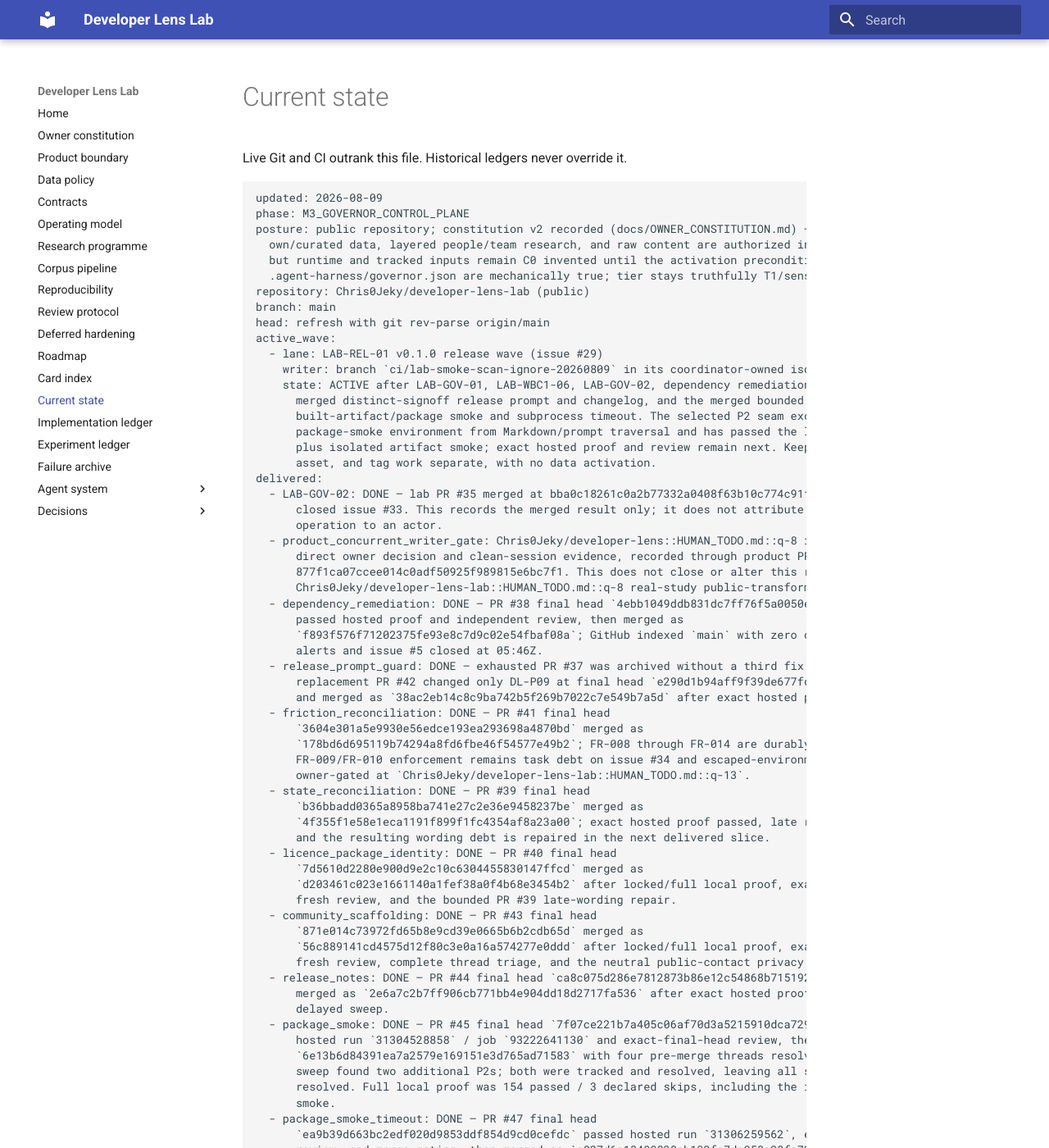
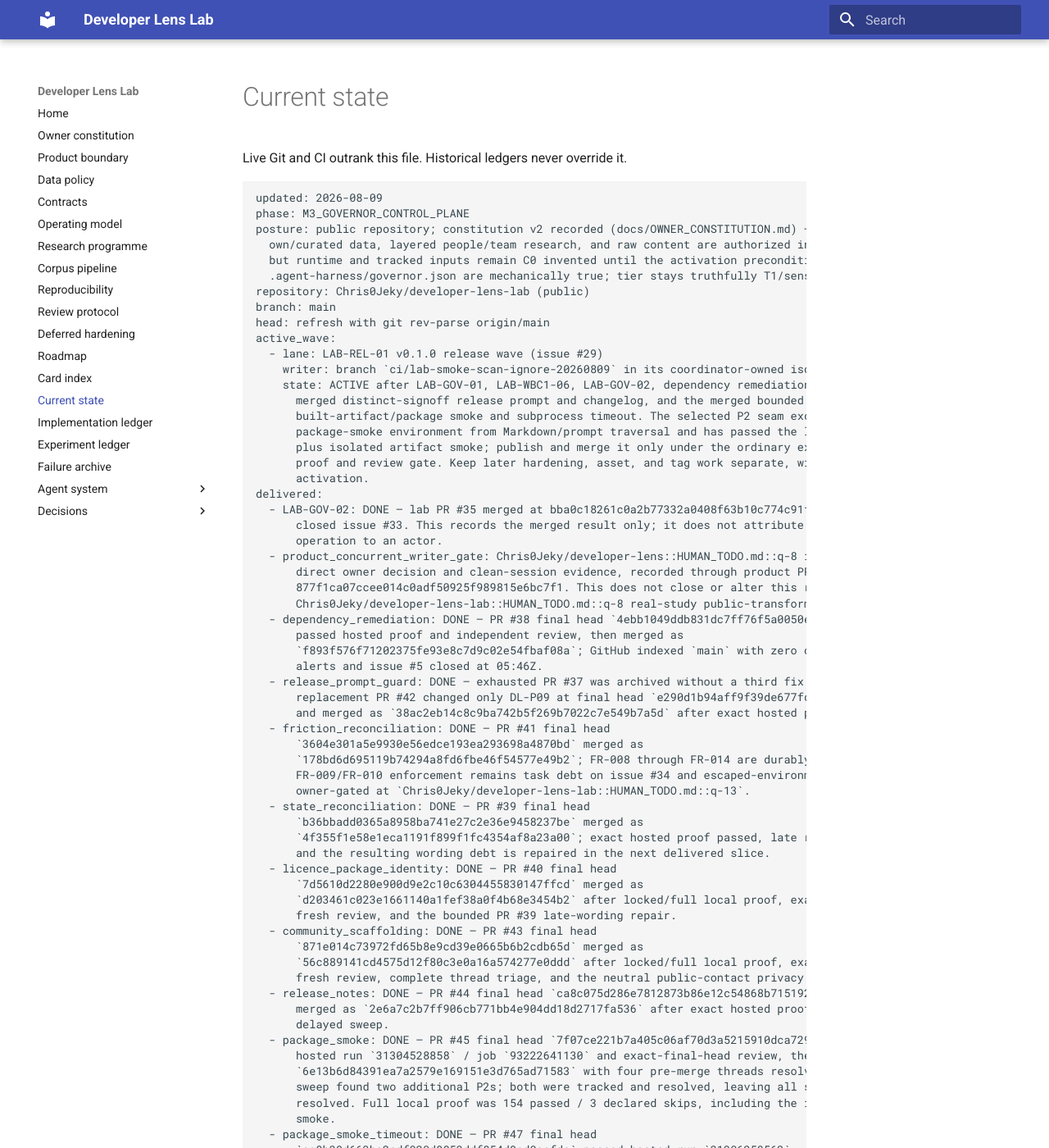
Before and after one commit to Chris0Jeky/developer-lens-lab, an MkDocs documentation site: the page built from docs/CURRENT_STATE.md, in a window 1280 px wide and 1400 px high. Shown: the whole window at 82% size. Built offline with MkDocs 1.6.1 and Material for MkDocs 9.7.7, drawn with Linux system fonts in a browser that asks for light colours; some of the changed text lies outside the part shown.

Commit message:
Keep smoke scan gate wording stable

```diff
--- a/docs/CURRENT_STATE.md
+++ b/docs/CURRENT_STATE.md
@@ -19,8 +19,9 @@ active_wave:
       merged distinct-signoff release prompt and changelog, and the merged bounded non-credential
       built-artifact/package smoke and subprocess timeout. The selected P2 seam excludes the ignored
       package-smoke environment from Markdown/prompt traversal and has passed the locked full gate
-      plus isolated artifact smoke; exact hosted proof and review remain next. Keep later hardening,
-      asset, and tag work separate, with no data activation.
+      plus isolated artifact smoke; publish and merge it only under the ordinary exact-head hosted
+      proof and review gate. Keep later hardening, asset, and tag work separate, with no data
+      activation.
 delivered:
   - LAB-GOV-02: DONE — lab PR #35 merged at bba0c18261c0a2b77332a0408f63b10c774c91f4 and
       closed issue #33. This records the merged result only; it does not attribute the GitHub
```
